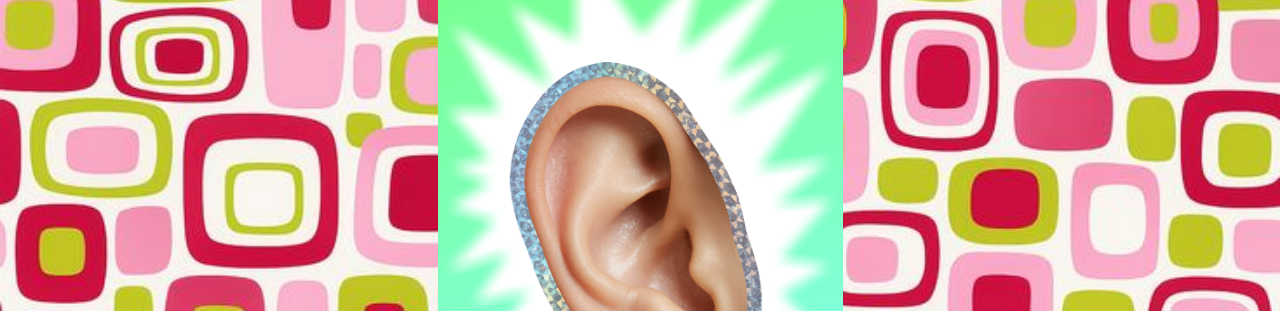
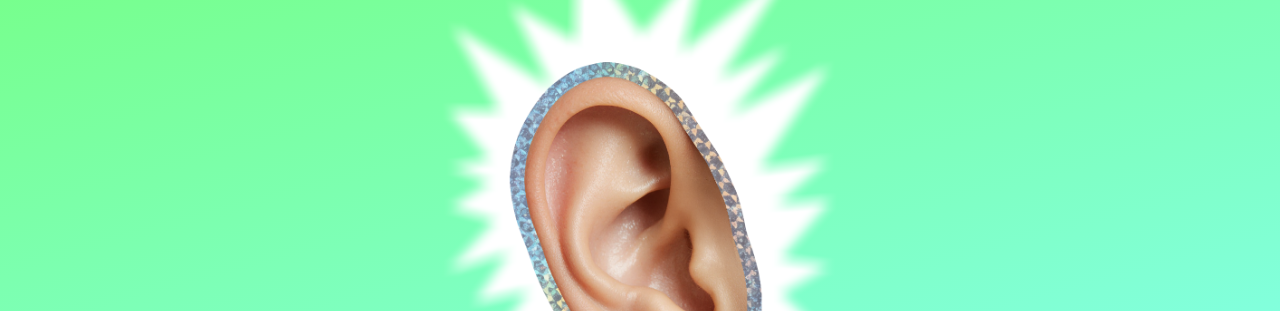
Before and after one commit to suminnnnnn/26_1, a plain HTML site: page index.html in a window 1280 px wide. Shown: the part 262-573 px from the top of the page. Drawn offline with Linux system fonts and the light colour scheme.

Commit message:
배경 변경

```diff
--- a/style.css
+++ b/style.css
@@ -5,7 +5,7 @@
 .desktop-background {
   width: 100%;
   height: 100vh;
-  background-image: url('asset/images/bg.jpg');
+  background: linear-gradient(165deg, #73ff6e 0%, #84ffea 90%);
   background-size: cover;
   background-position: center;
   display: flex;
@@ -20,7 +20,7 @@
   aspect-ratio: 9 / 16;
   min-width: 320px;
   min-height: 568px;
- background: linear-gradient(165deg, #73ff6e 0%, #84ffea 90%);
+
   position: relative;
   overflow: hidden; /* 내부 요소가 폰 밖으로 나가지 않게 */
   flex-shrink: 0;
```
